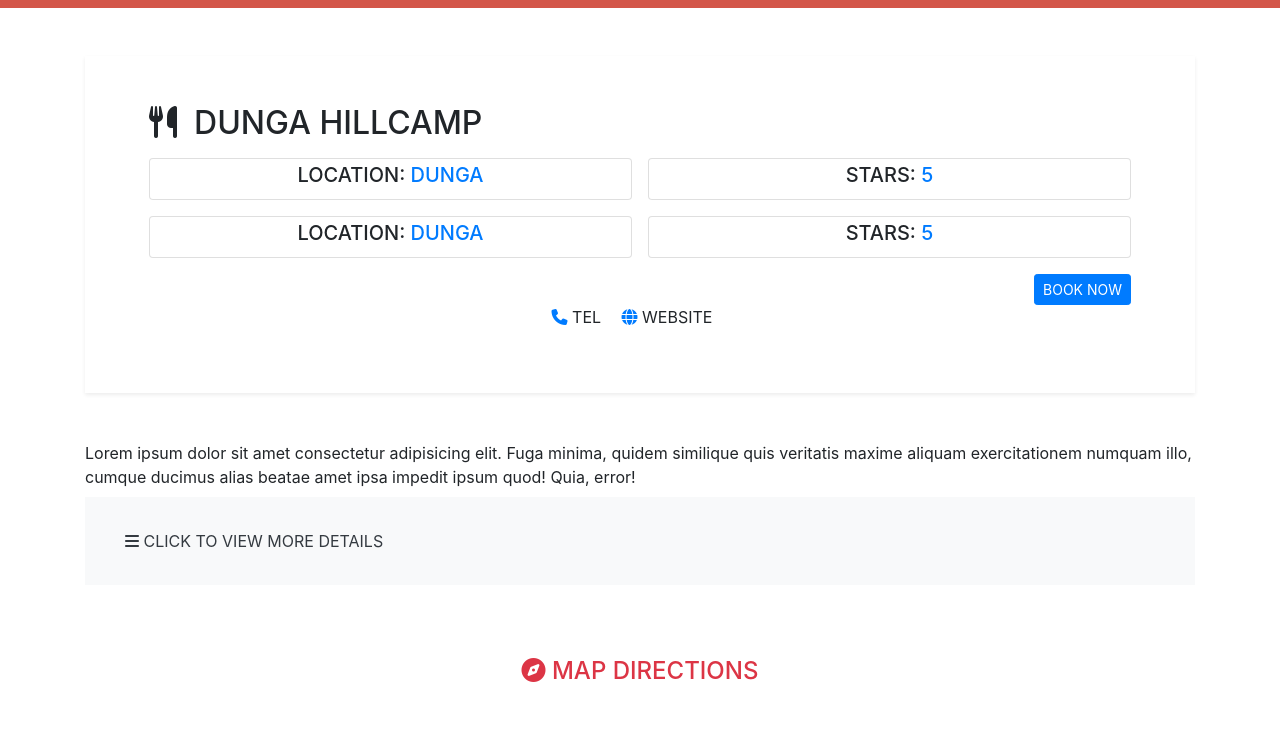
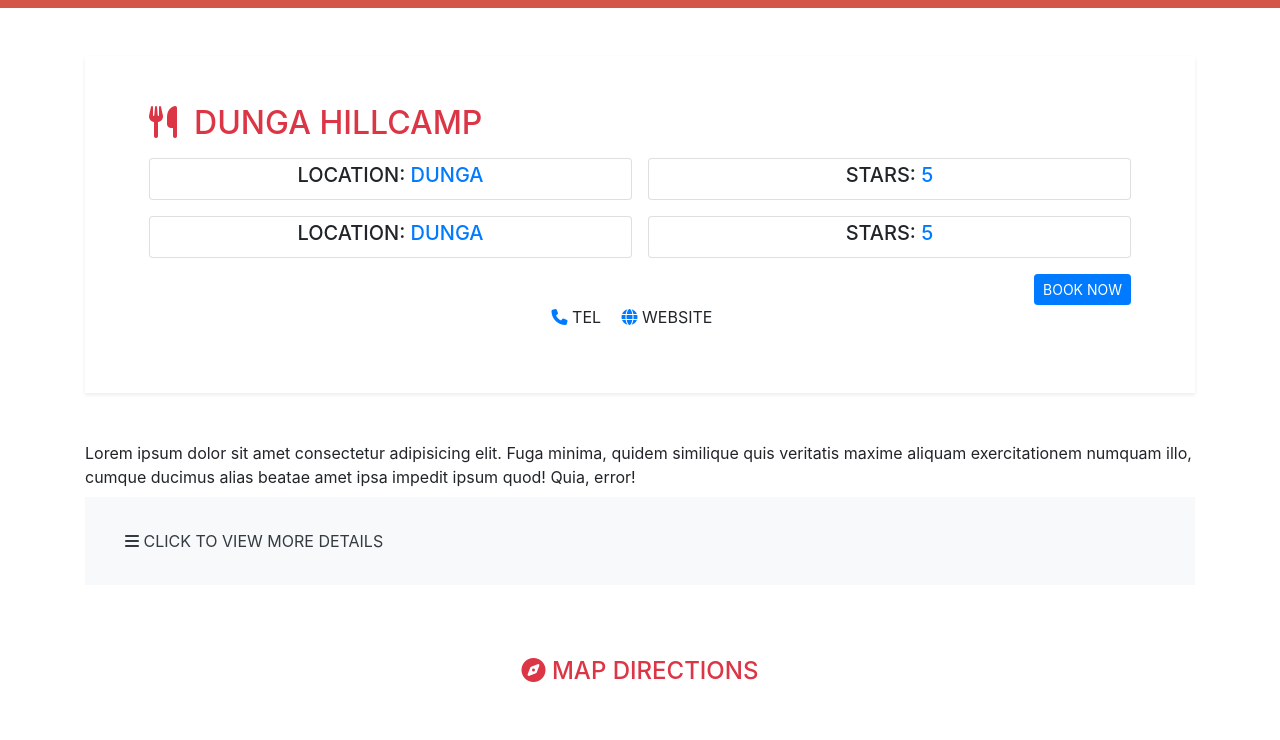
Before and after one commit to nyatindopatrick/dinnear, a website: page detail.html in a window 1280 px wide. Shown: the part 56-796 px from the top of the page. Drawn offline with nearby package versions, Linux system fonts and the light colour scheme; grey boxes are pictures that could not be loaded.

Commit message:
change description text color to red

```diff
--- a/detail.html
+++ b/detail.html
@@ -46,7 +46,7 @@
             <div class="container">
                 <section class="details shadow-sm my-5 p-5
                     justify-content-center">
-                    <h2 class="pl-3"><span><i class="fas fa-utensils"></i>
+                    <h2 class="pl-3 text-danger"><span><i class="fas fa-utensils"></i>
                             &nbsp;</span>DUNGA
                         HILLCAMP</h2>
                     <div class="detail-items">
```
